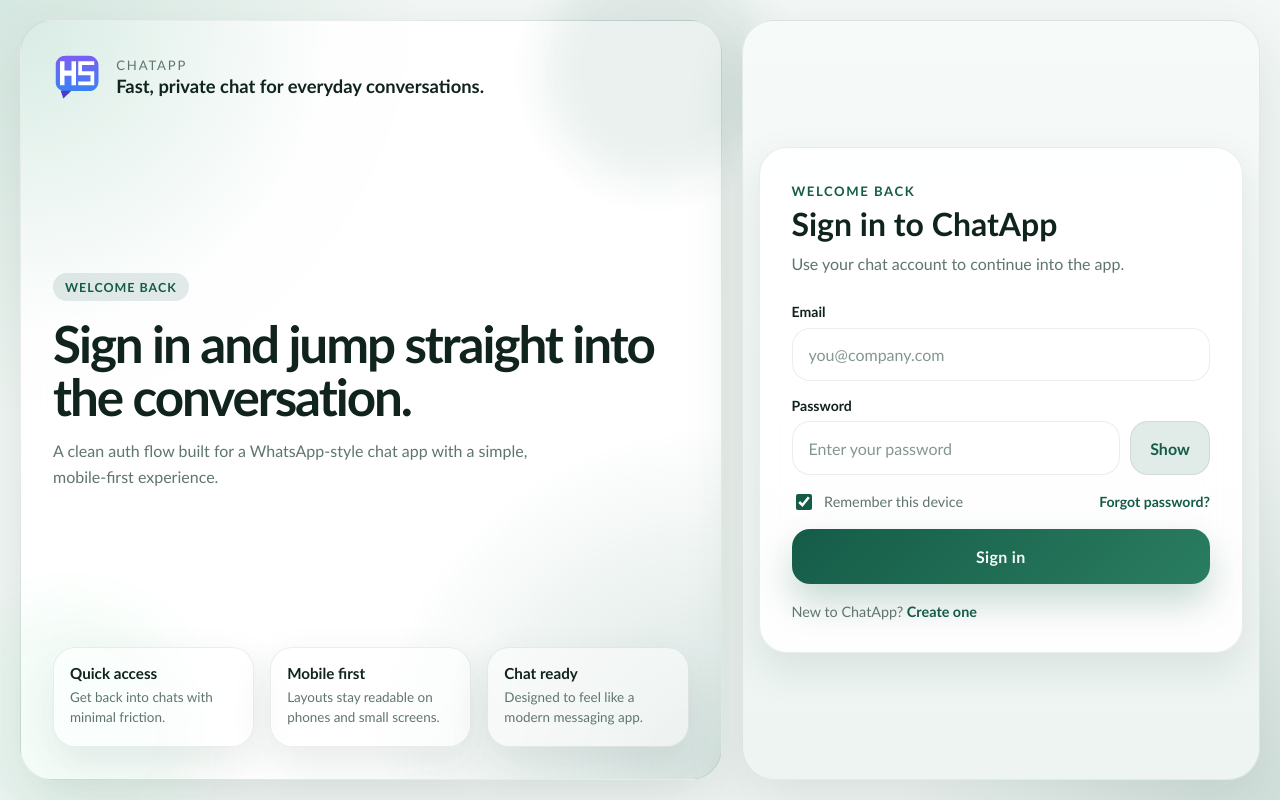
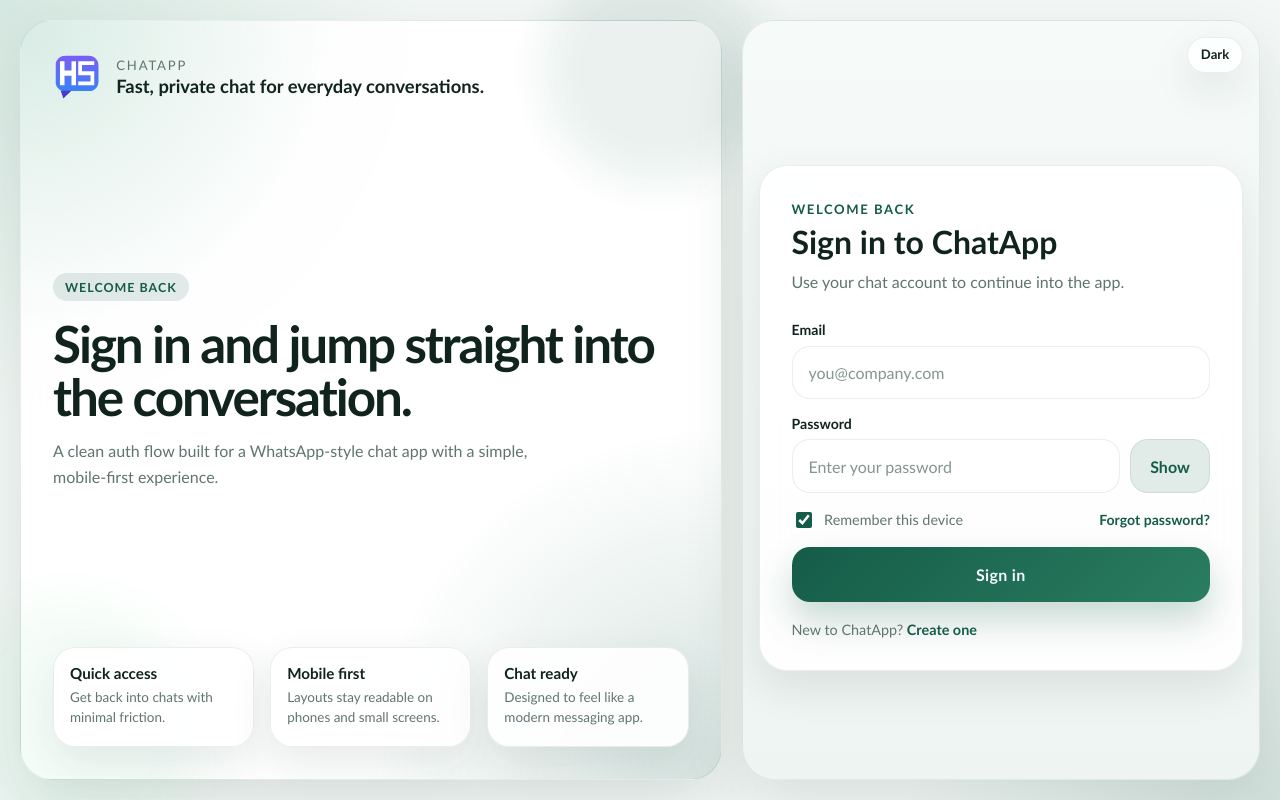
Before and after one commit to faisalshafique146/chatapp, an Angular app: page /auth/sign-in in a window 1280 px wide. Built offline with nearby package versions, Linux system fonts and the light colour scheme.

Commit message:
feat: add theme toggle button to switch between light and dark modes

```diff
--- a/src/features/auth/components/auth-shell/auth-shell.component.html
+++ b/src/features/auth/components/auth-shell/auth-shell.component.html
@@ -37,6 +37,15 @@
   </section>
 
   <section class="auth-shell__form-panel">
+    <button
+      type="button"
+      class="auth-shell__theme-toggle"
+      (click)="toggleTheme()"
+      [attr.aria-label]="isDarkMode() ? 'Switch to light mode' : 'Switch to dark mode'"
+    >
+      <span aria-hidden="true">{{ isDarkMode() ? 'Light' : 'Dark' }}</span>
+    </button>
+
     <div class="auth-shell__form-card">
       <ng-content></ng-content>
     </div>
--- a/src/features/auth/components/auth-shell/auth-shell.component.scss
+++ b/src/features/auth/components/auth-shell/auth-shell.component.scss
@@ -5,6 +5,7 @@
 }
 
 .auth-shell {
+  position: relative;
   display: grid;
   grid-template-columns: minmax(0, 1.15fr) minmax(420px, 0.85fr);
   height: 100%;
@@ -12,6 +13,32 @@
   padding: 1.25rem;
   gap: 1.25rem;
   align-items: stretch;
+}
+
+.auth-shell__theme-toggle {
+  position: absolute;
+  top: 1rem;
+  right: 1rem;
+  z-index: 2;
+  min-height: 2.25rem;
+  padding: 0 0.8rem;
+  border: 1px solid var(--border-color);
+  border-radius: 999px;
+  background: var(--bg-surface);
+  color: var(--text-primary);
+  font-size: 0.82rem;
+  font-weight: 700;
+  line-height: 1;
+  box-shadow: var(--shadow-card);
+  backdrop-filter: blur(18px);
+  transition:
+    transform 160ms ease,
+    background-color 160ms ease;
+
+  &:hover {
+    transform: translateY(-1px);
+    background: var(--bg-surface-strong);
+  }
 }
 
 .auth-shell__brand-panel,
@@ -36,9 +63,10 @@
 }
 
 .auth-shell__form-panel {
+  position: relative;
   display: grid;
   place-items: center;
-  padding: 1rem;
+  padding: 3.25rem 1rem 1rem;
   background: var(--bg-chat);
   overflow-y: auto;
   overflow-x: hidden;
@@ -171,7 +199,7 @@
     padding: 1rem 1rem 1.15rem;
     border: 1px solid var(--border-color);
     border-radius: 22px;
-    background: rgba(255, 255, 255, 0.5);
+    background: var(--bg-surface);
     box-shadow: var(--shadow-card);
   }
 
@@ -209,6 +237,14 @@
     gap: 0.75rem;
   }
 
+  .auth-shell__theme-toggle {
+    top: 0.85rem;
+    right: 0.85rem;
+    min-height: 2rem;
+    padding: 0 0.7rem;
+    font-size: 0.78rem;
+  }
+
   .auth-shell__brand-panel,
   .auth-shell__form-panel {
     border-radius: 24px;
@@ -237,6 +273,6 @@
 
   .auth-shell__form-panel {
     place-items: start center;
-    padding-top: 0.9rem;
+    padding-top: 3rem;
   }
 }
--- a/src/features/auth/components/auth-shell/auth-shell.component.ts
+++ b/src/features/auth/components/auth-shell/auth-shell.component.ts
@@ -1,4 +1,6 @@
-import { ChangeDetectionStrategy, Component } from '@angular/core';
+import { ChangeDetectionStrategy, Component, inject } from '@angular/core';
+
+import { ThemeService } from '../../../../core/services/theme.service';
 
 @Component({
   selector: 'app-auth-shell',
@@ -7,4 +9,12 @@ import { ChangeDetectionStrategy, Component } from '@angular/core';
   styleUrl: './auth-shell.component.scss',
   changeDetection: ChangeDetectionStrategy.OnPush
 })
-export class AuthShellComponent {}
+export class AuthShellComponent {
+  private readonly themeService = inject(ThemeService);
+
+  readonly isDarkMode = this.themeService.isDarkMode;
+
+  toggleTheme(): void {
+    this.themeService.toggleTheme();
+  }
+}
```
